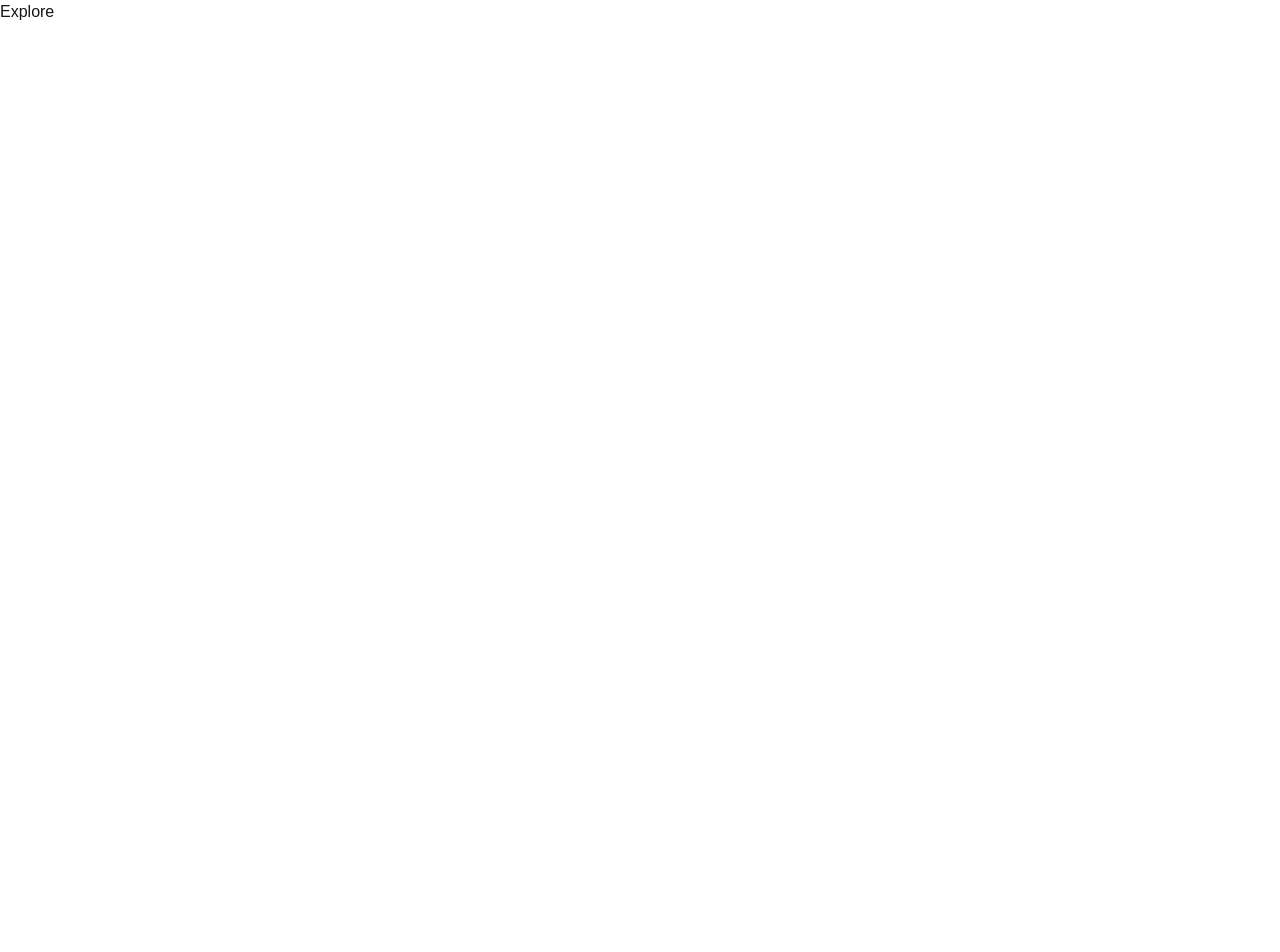
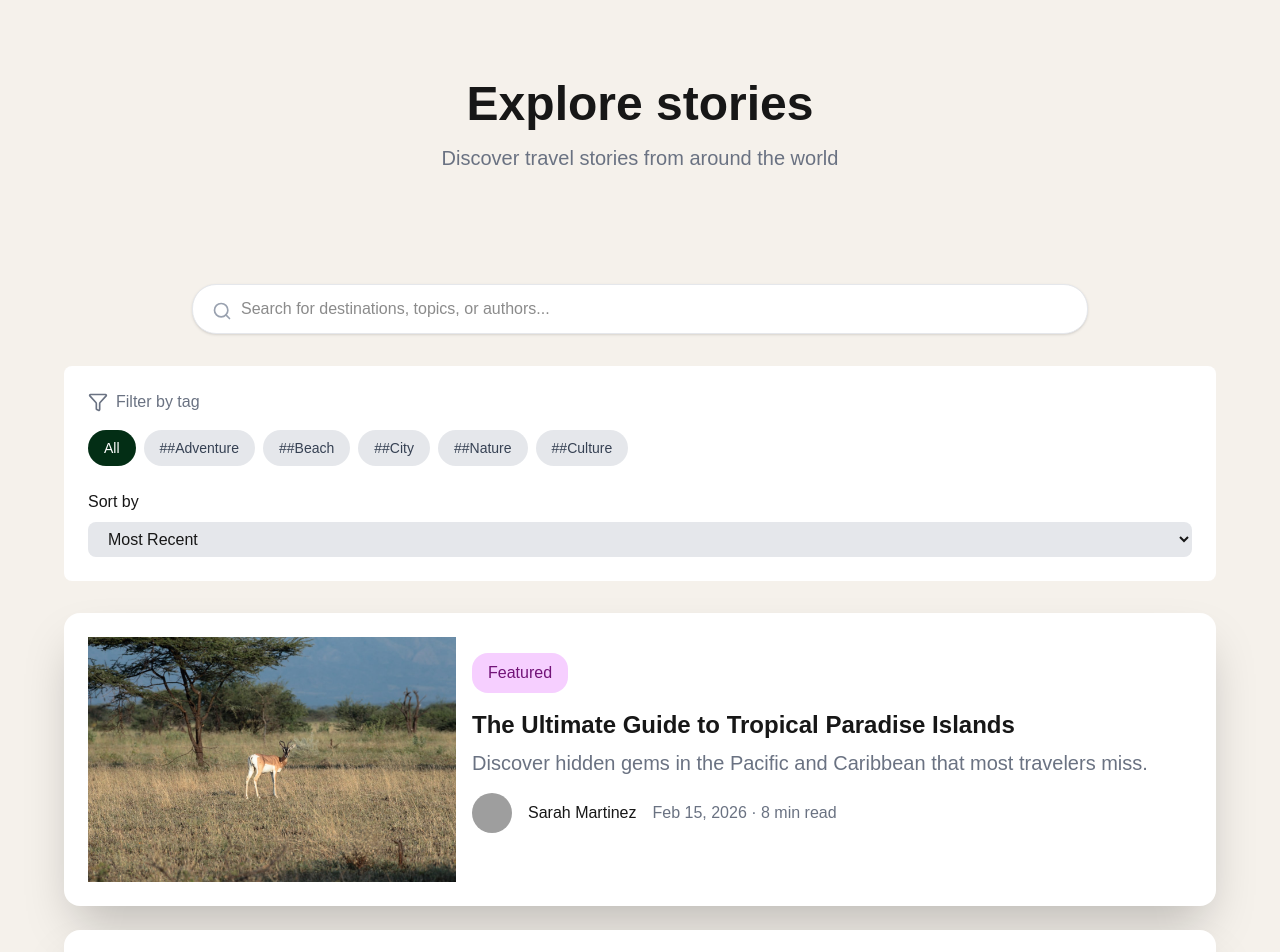
Before and after one commit to sosena2/Blog-website, a Next.js app: page /explore in a window 1280 px wide. Shown: the top 952 px of the page. Before the commit the page ends 800 px from the top, so only its background shows below. Built offline with nearby package versions, Linux system fonts and the light colour scheme; grey boxes are pictures that could not be loaded.

Commit message:
feat: complete ui of explore page

```diff
--- /dev/null
+++ b/src/app/components/explore/ExploreCard.jsx
@@ -0,0 +1,31 @@
+import React from 'react'
+import Image from 'next/image'
+
+const ExploreCard = () => {
+  return (
+      <div className='grid grid-cols-3 bg-white rounded-2xl p-6 w-full mx-auto shadow-2xl' >
+          <div className='col-span-1'>
+              <Image src="/images/awash.jpg" alt="alt-photo" width={400} height={250} className="w-full h-full "/>
+          </div>
+          <div className='col-span-2 m-4'>
+              <div className='flex justify-start'>
+                  <button className='bg-fuchsia-200 text-fuchsia-900 rounded-2xl px-4 py-2'>Featured</button>
+              </div>
+              <div className='text-2xl font-bold mt-4' style={{ fontFamily: 'var(--font-playfair-display)'}}>The Ultimate Guide to Tropical Paradise Islands</div>
+              <div className='text-gray-500 my-2 text-xl'>Discover hidden gems in the Pacific and Caribbean that most travelers miss.</div>
+              <div className='flex my-4 gap-4'>
+                  <div className='w-10 h-10 relative' >
+                      <Image src="/profile.jpg" alt="profile photo" fill className="rounded-full object-cover" />
+
+                  </div>
+                  <div className='flex flex-row items-center gap-4'>
+                  <div>Sarah Martinez</div>
+                  <div className='text-gray-500'>Feb 15, 2026 · 8 min read   </div>
+                  </div>
+              </div>
+          </div>
+      </div>
+    )
+  }
+
+export default ExploreCard
--- a/src/app/explore/page.jsx
+++ b/src/app/explore/page.jsx
@@ -1,8 +1,91 @@
-import React from 'react'
+'use client'
+import React, {useState} from 'react'
+import {Search,Filter} from 'lucide-react'
+import ExploreCard from '../components/explore/ExploreCard'
 
 const Explore = () => {
+  const [searchTerm, setSearchTerm] = useState('');
+  const [activeTag, setActiveTag] = useState('All');
+  const [sortBy, setSortBy] = useState('Most Recent');
+
+
+  const tags = ['#Adventure', '#Beach', '#City', '#Nature', '#Culture'];
+
+  const toggleTag = (tag) =>{
+    setActiveTag(prev => prev === tag ? 'All' : tag)
+  };
   return (
-    <div>Explore</div>
+    <div className="bg-[#F5F1EB] space-y-8 pb-10">
+      <div className=' p-20 text-center'>
+        <div className='text-5xl font-bold mb-4'style={{ fontFamily: 'var(--font-playfair-display)'}} >Explore stories</div>
+        <div className='text-gray-500 text-xl'>Discover travel stories from around the world</div>
+      </div>
+      {/* search */}
+      <div className='w-[70%] mx-auto relative '>
+        <Search className="absolute left-5 top-1/2 transform -translate-y-2 text-gray-400 h-5 w-5" />
+          <input
+          type="text"
+          placeholder="Search for destinations, topics, or authors..."
+          value={searchTerm}
+          onChange={(e) => setSearchTerm(e.target.value)}
+          className="w-full pl-12 pr-4 py-3 bg-white border border-gray-200 rounded-3xl focus:outline-none focus:ring-1 focus:ring-green-950 focus:border-transparent shadow-sm"
+        />
+      </div>
+      {/* filter */}
+      <div className='bg-white w-[90%] mx-auto p-6 rounded-lg'>
+
+        <div className='flex items-center gap-2 mb-4 text-gray-500'>
+          <Filter className='h-5 w-5'></Filter>
+          <h2 className='font-medium'>Filter by tag</h2>
+        </div>
+        {/* tags grid */}
+        <div className='flex flex-wrap gap-2 mb-6'>
+          {/* All Button */}
+          <button
+            onClick={() => setActiveTag('All')}
+            className={`px-4 py-2 rounded-full text-sm font-medium transition
+              ${ activeTag === 'All'
+                ? 'bg-green-950 text-white'
+                : 'bg-gray-200 text-gray-700 hover:bg-gray-300'
+              }
+              `}
+            >
+              All
+          </button>
+          {/* dynamic tag */}
+          {tags.map((tag) => (
+            <button
+            key={tag}
+            onClick = {() => toggleTag(tag)}
+            className={`px-4 py-2 rounded-full text-sm font-medium transition
+              ${ activeTag === tag
+                ? 'bg-green-950 text-white'
+                : 'bg-gray-200 text-gray-700 hover:bg-gray-300'
+              }
+              `}
+              >
+                #{tag}
+            </button>
+          ))}
+        </div>
+        {/* sort section */}
+        <div className='flex flex-col gap-2'>
+          <p className=''> Sort by</p>
+          <select className='w-full bg-gray-200 px-4 py-2 rounded-lg'>
+            <option>Most Recent</option>
+            <option>Oldest</option>
+            <option>Most Popular</option>
+          </select>
+        </div>
+
+      </div>
+      <div className='w-[90%] mx-auto flex flex-col gap-6'>
+        <ExploreCard />
+        <ExploreCard />
+        <ExploreCard />
+        <ExploreCard />
+      </div>
+    </div>
   )
 }
 
```
